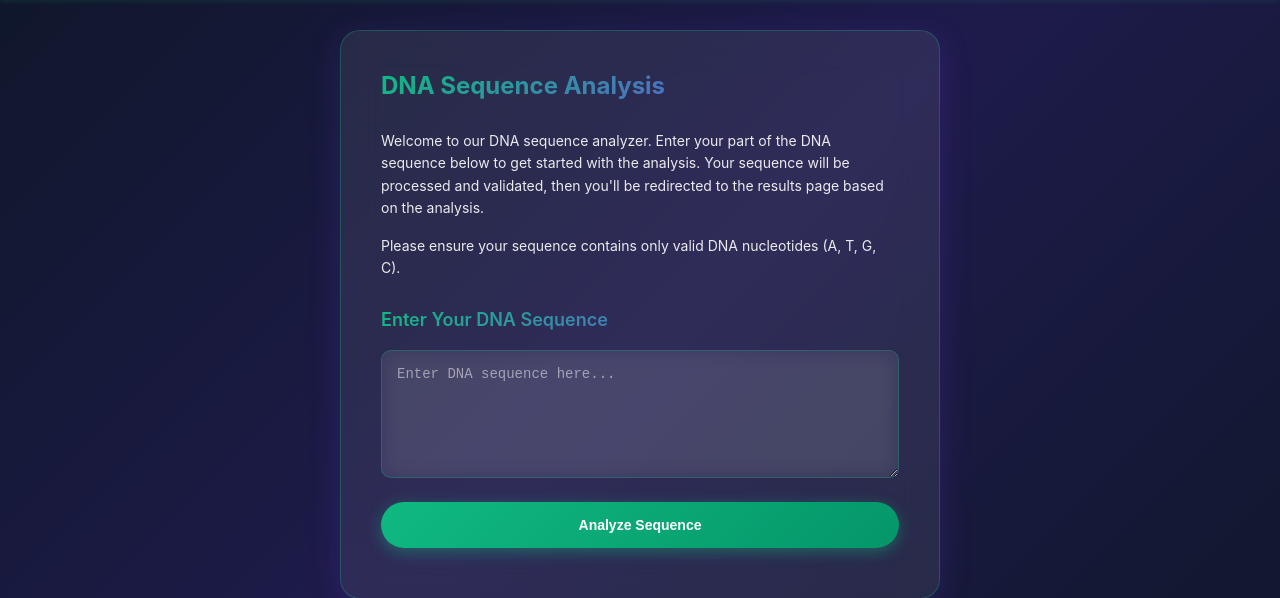
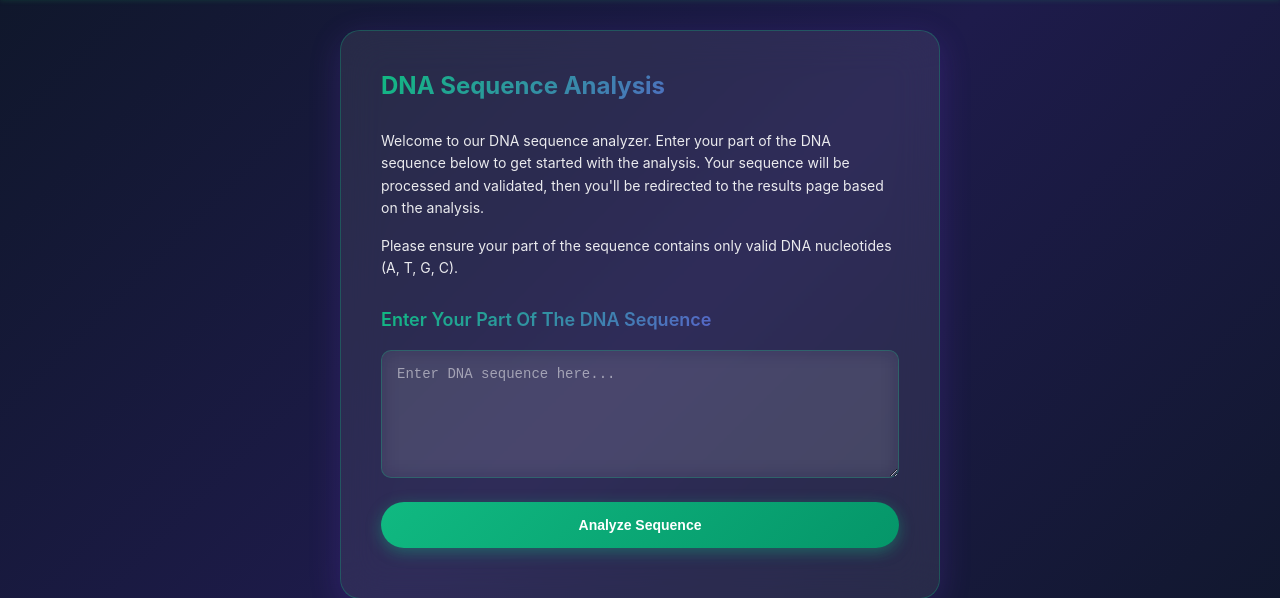
Before and after one commit to Braintur/genematters-prod, a Flask app: page / in a window 1280 px wide. Shown: the part 50-648 px from the top of the page. Run offline with Flask 3, Linux system fonts and the light colour scheme; some libraries are stand-ins or nearby versions.

Commit message:
fixed title text

```diff
--- a/templates/article_form.html
+++ b/templates/article_form.html
@@ -398,7 +398,7 @@
         </div>
 
         <div class="form-section">
-            <label for="dna_sequence">part of the DNA Sequence (linked from analyzer)</label>
+            <label for="dna_sequence">Part of the DNA Sequence (linked from analyzer)</label>
             <textarea
                 id="dna_sequence"
                 name="dna_sequence"
--- a/templates/index.html
+++ b/templates/index.html
@@ -15,11 +15,11 @@
             <h2 class="form-header">DNA Sequence Analysis</h2>
             <p class="dna-article-text">Welcome to our DNA sequence analyzer. Enter your part of the DNA sequence below to get started with the analysis.
             Your sequence will be processed and validated, then you'll be redirected to the results page based on the analysis.</p>
-            <p class="dna-article-text">Please ensure your sequence contains only valid DNA nucleotides (A, T, G, C).</p>
+            <p class="dna-article-text">Please ensure your part of the sequence contains only valid DNA nucleotides (A, T, G, C).</p>
         </article>
 
         <div class="dna-input-section">
-            <h3 class="dna-section-title">Enter Your DNA Sequence</h3>
+            <h3 class="dna-section-title">Enter Your Part Of The DNA Sequence</h3>
             <form id="dnaForm" method="POST" action="{{ url_for('check_dna') }}">
                 <input type="hidden" name="csrf_token" value="{{ csrf_token() }}">
                 <textarea
```
